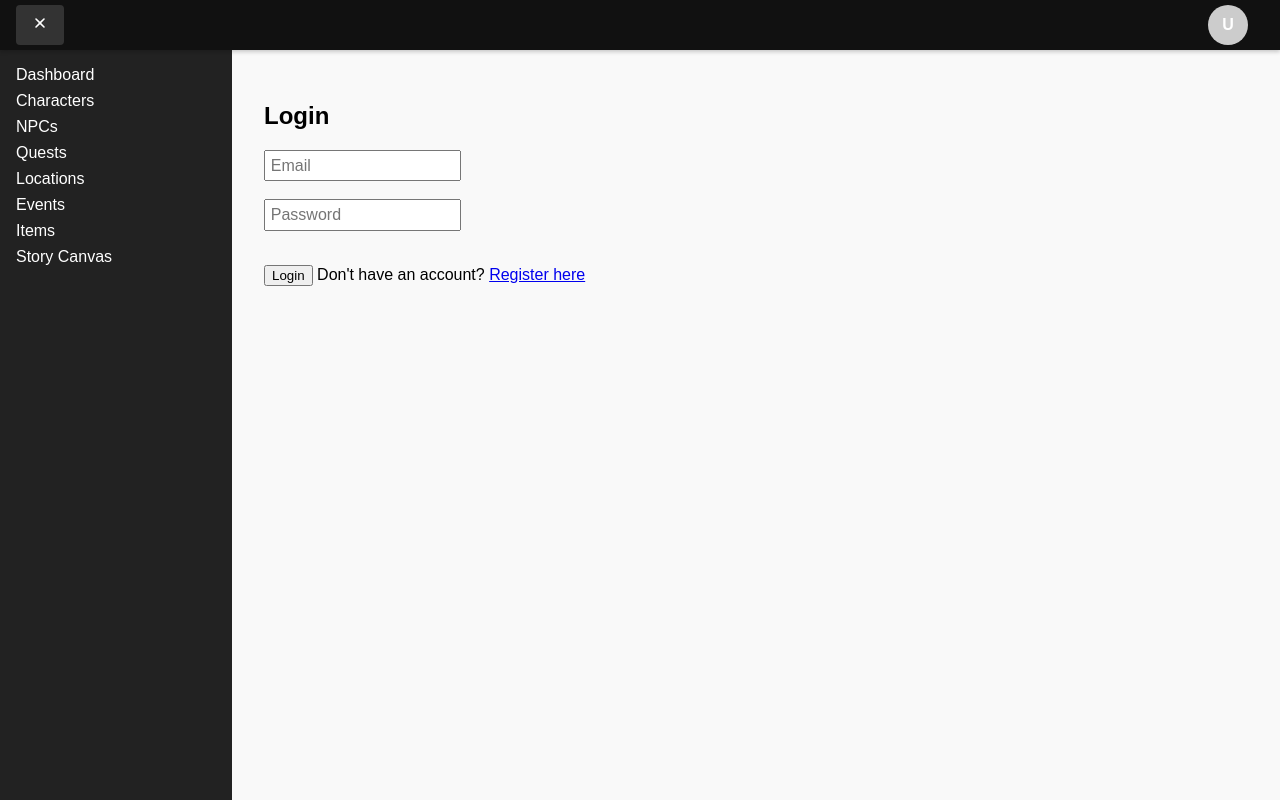
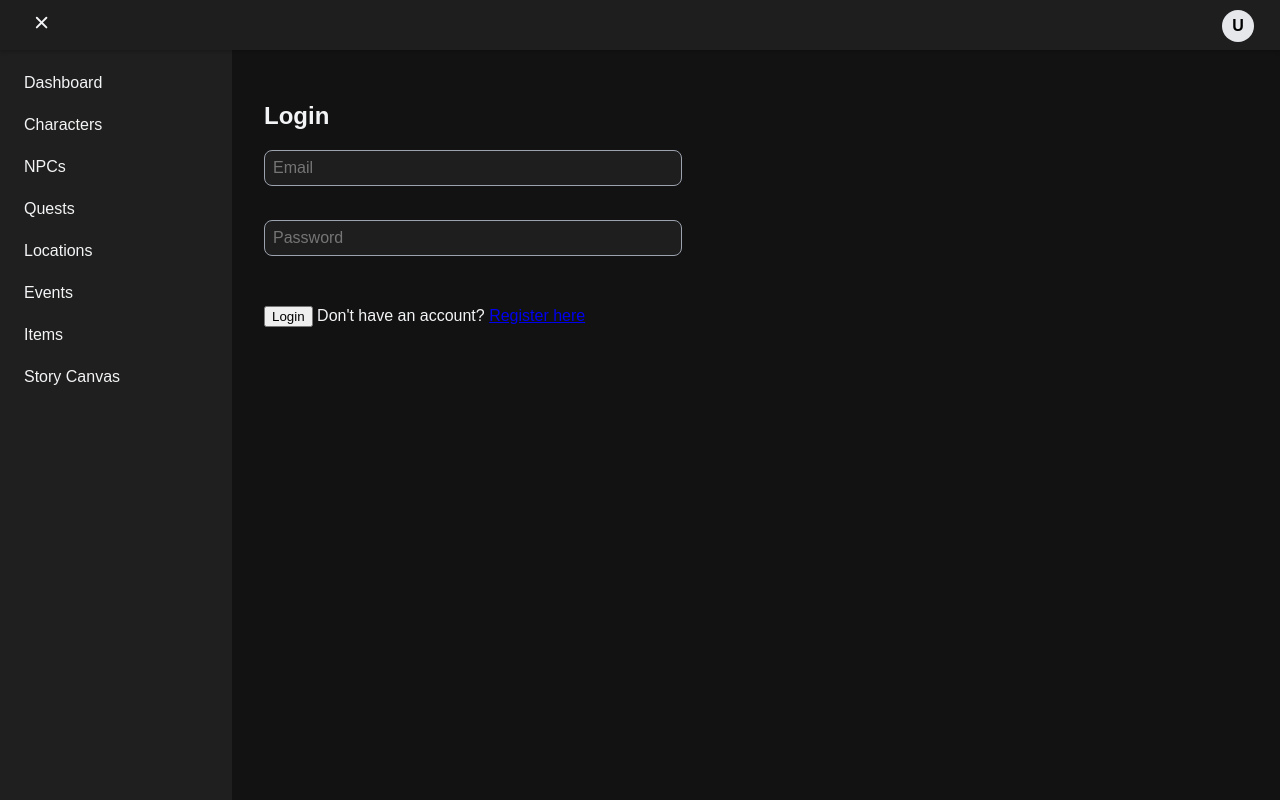
Before and after one commit to angelonis/campaign-manager, a React (Create React App) app: page /login in a window 1280 px wide. Built offline with nearby package versions, Linux system fonts and the light colour scheme; no server answers; sample sign-in values are in the browser's storage.

Commit message:
Users/angelonis/restructure project (#13)
* main test 3

* updated structure of project
added addtional pages
wrapped routing in auth check to prevent non users from accessing the app

* updated css
now supports light/dark mode

* fixed merge conflict

```diff
--- a/src/App.js
+++ b/src/App.js
@@ -6,7 +6,11 @@ import { AuthProvider, useAuth } from "./auth/useAuth";
 import UserMenu from "./components/UserMenu";
 import AppRoutes from "./routes/AppRoutes";
 
+import { ThemeProvider } from "./context/ThemeContext";
+
 import "./styles/App.css";
+import './styles/theme.css';
+
 
 function Layout() {
     const [sidebarOpen, setSidebarOpen] = useState(true);
@@ -56,9 +60,11 @@ function Layout() {
 function App() {
     return (
         <AuthProvider>
-            <Router>
-                <Layout />
-            </Router>
+            <ThemeProvider>
+                <Router>
+                    <Layout />
+                </Router>
+            </ThemeProvider>
         </AuthProvider>
     );
 }
--- a/src/components/UserMenu.js
+++ b/src/components/UserMenu.js
@@ -1,20 +1,17 @@
 import { auth } from "../firebase/firebase";
 import { onAuthStateChanged, signOut } from "firebase/auth";
+import React, { useState, useRef, useEffect } from "react";
 import { useNavigate } from "react-router-dom";
-import React, { useState, useEffect, useRef } from "react";
-import { FaUser, FaCog, FaSignOutAlt } from "react-icons/fa";
+import { useTheme } from "../context/ThemeContext";
+import { HiCog, HiUser, HiLogout, HiSun, HiMoon } from "react-icons/hi";
 
-function UserMenu() {
-    const [user, setUser] = useState(null);
-    const [menuOpen, setMenuOpen] = useState(false);
+import "../styles/UserMenu.css";
+
+const UserMenu = ({ user }) => {
+    const [open, setMenuOpen] = useState(false);
+    const menuRef = useRef(null);
     const navigate = useNavigate();
-
-    useEffect(() => {
-        const unsubscribe = onAuthStateChanged(auth, (currentUser) => {
-            setUser(currentUser);
-        });
-        return () => unsubscribe();
-    }, []);
+    const { theme, toggleTheme } = useTheme();
 
     const handleLogout = async () => {
         await signOut(auth);
@@ -22,104 +19,62 @@ function UserMenu() {
         navigate("/login");
     };
 
+    const handleClickOutside = (e) => {
+        if (menuRef.current && !menuRef.current.contains(e.target)) {
+            setMenuOpen(false);
+        }
+    };
+
     const handleLoginClick = () => {
         navigate("/login");
     };
 
+    const handleProfileClick = () => {
+        if (user) {
+            setMenuOpen(!open)
+        }
+    };
+
     useEffect(() => {
-        const handleClickOutside = (event) => {
-            if (menuRef.current && !menuRef.current.contains(event.target)) {
-                setMenuOpen(false);
-            }
-        };
-
         document.addEventListener("mousedown", handleClickOutside);
-        return () => {
-            document.removeEventListener("mousedown", handleClickOutside);
-        };
+        return () => document.removeEventListener("mousedown", handleClickOutside);
     }, []);
 
-    const menuRef = useRef(null);
+
     return (
-        <div ref={menuRef} style={{ position: "relative", marginRight: "1rem" }}>
-            {user ? (
-                <div>
-                    <div
-                        onClick={() => setMenuOpen(!menuOpen)}
-                        style={{
-                            width: "40px",
-                            height: "40px",
-                            borderRadius: "50%",
-                            backgroundColor: "#ccc",
-                            display: "flex",
-                            alignItems: "center",
-                            justifyContent: "center",
-                            cursor: "pointer",
-                            fontWeight: "bold",
-                            userSelect: "none"
-                        }}
-                        title={user.email}
-                    >
-                        {user.email.charAt(0).toUpperCase()}
+        <div className="user-menu" ref={menuRef}>
+            <div className="user-icon-container" onClick={() => handleProfileClick()}>
+                {user?.email
+                    ? <div className="user-icon">{user.email.charAt(0).toUpperCase()}</div>
+                    : <button onClick={handleLoginClick}>Login</button>}
+            </div>
+            {open && (
+                <div className="dropdown-menu">
+                    <div className="menu-item" onClick={() => {
+                        navigate("/profile");
+                        setMenuOpen(false);
+                    }}>
+                        <HiUser /> Profile
                     </div>
-                    {menuOpen && (
-                        <div
-                            style={{
-                                position: "absolute",
-                                top: "50px",
-                                right: 0,
-                                background: "white",
-                                border: "1px solid #ccc",
-                                borderRadius: "6px",
-                                padding: "0.5rem 0",
-                                zIndex: 10,
-                                minWidth: "160px",
-                                boxShadow: "0 2px 8px rgba(0, 0, 0, 0.15)"
-                            }}
-                        >
-                            <div style={{ padding: "0.5rem 1rem 0.2rem", fontWeight: "bold", fontSize: "0.70rem", color: "#555", opacity:.5 }}>
-                                {user.email}
-                            </div>
+                    <div className="menu-item" onClick={() => {
+                        navigate("/settings");
+                        setMenuOpen(false);
+                    }}>
+                        <HiCog /> Settings
+                    </div>
+                    <div className="menu-item" onClick={toggleTheme}>
+                        {theme === "dark" ? <HiSun /> : <HiMoon />} {theme === "dark" ? "Light Mode" : "Dark Mode"}
+                    </div>
+                    <div className="menu-item" onClick={() => {
+                        handleLogout();
 
-                            <div
-                                className="dropdown-item"
-                                onClick={() => {
-                                    setMenuOpen(false);
-                                    navigate("/profile");
-                                }}
-                            >
-                                <FaUser style={{ marginRight: "8px" }} />
-                                Profile
-                            </div>
-
-                            <div
-                                className="dropdown-item"
-                                onClick={() => {
-                                    setMenuOpen(false);
-                                    navigate("/settings");
-                                }}
-                            >
-                                <FaCog style={{ marginRight: "8px" }} />
-                                Settings
-                            </div>
-
-                            <div
-                                className="dropdown-item"
-                                onClick={handleLogout}
-                            >
-                                <FaSignOutAlt style={{ marginRight: "8px" }} />
-                                Logout
-                            </div>
-                        </div>
-                    )}
-
-
+                    }}>
+                        <HiLogout /> Logout
+                    </div>
                 </div>
-            ) : (
-                <button onClick={handleLoginClick}>Login</button>
             )}
         </div>
     );
-}
+};
 
 export default UserMenu;
--- /dev/null
+++ b/src/context/ThemeContext.js
@@ -0,0 +1,31 @@
+import React, { createContext, useContext, useEffect, useState } from "react";
+
+const ThemeContext = createContext();
+
+export const ThemeProvider = ({ children }) => {
+    const [theme, setTheme] = useState("dark");
+
+    useEffect(() => {
+        const stored = localStorage.getItem("theme");
+        const initialTheme = stored === "light" || stored === "dark" ? stored : "dark";
+        setTheme(initialTheme);
+        document.documentElement.setAttribute("data-theme", initialTheme);
+    }, []);
+
+
+    const toggleTheme = () => {
+        const newTheme = theme === "dark" ? "light" : "dark";
+        setTheme(newTheme);
+        console.log("Toggling theme to", newTheme);
+        document.documentElement.setAttribute("data-theme", newTheme);
+        localStorage.setItem("theme", newTheme);
+    };
+
+    return (
+        <ThemeContext.Provider value={{ theme, toggleTheme }}>
+            {children}
+        </ThemeContext.Provider>
+    );
+};
+
+export const useTheme = () => useContext(ThemeContext);
--- a/src/styles/App.css
+++ b/src/styles/App.css
@@ -1,11 +1,7 @@
-/* Default React styles (keep if you plan to use them elsewhere) */
-.App {
-    text-align: center;
-}
+/* Layout & Theme-Compatible Styling */
 
-.App-logo {
-    height: 40vmin;
-    pointer-events: none;
+:root {
+    font-family: var(--font-main);
 }
 
 @media (prefers-reduced-motion: no-preference) {
@@ -50,8 +46,8 @@
 
 .topbar {
     height: 50px;
-    background-color: #111;
-    color: white;
+    background-color: var(--color-surface);
+    color: var(--color-text);
     display: flex;
     align-items: center;
     padding: 0 1rem;
@@ -61,6 +57,7 @@
 
 .topbar-content {
     display: flex;
+    background-color: var(--color-surface);
     justify-content: space-between;
     width: 100%;
 }
@@ -73,11 +70,13 @@
 
 .sidebar {
     width: 200px;
-    background-color: #222;
-    color: white;
+    background-color: var(--color-sidebar);
+    color: var(--color-text);
     padding: 1rem;
     display: flex;
     flex-direction: column;
+    box-shadow: 2px 0 4px rgba(0, 0, 0, 0.1);
+    transition: background-color var(--transition), color var(--transition);
 }
 
     .sidebar h2 {
@@ -86,14 +85,19 @@
     }
 
     .sidebar a {
-        color: white;
+        color: var(--color-text);
         text-decoration: none;
         margin-bottom: 0.5rem;
+        padding: 0.5rem;
+        border-radius: var(--border-radius);
+        transition: background-color var(--transition), color var(--transition);
     }
 
         .sidebar a:hover {
-            text-decoration: underline;
+            background-color: var(--color-accent);
+            color: black;
         }
+
 
 .nav-links {
     display: flex;
@@ -103,45 +107,71 @@
 .main-content {
     flex-grow: 1;
     padding: 2rem;
-    background-color: #f9f9f9;
+    background-color: var(--color-bg);
+    color: var(--color-text);
     overflow-y: auto;
 }
 
 .sidebar-toggle {
-    background-color: #333;
-    color: white;
+    background-color: transparent;
+    color: var(--color-text);
     border: none;
     padding: 0.5rem 1rem;
     cursor: pointer;
-    font-size: 1rem;
-    border-radius: 4px;
+    font-size: 1.2rem;
+    border-radius: var(--border-radius);
 }
 
     .sidebar-toggle:hover {
-        background-color: #555;
+        background-color: var(--color-accent);
+        color: black;
     }
+
+/* Dropdown Items */
 
 .dropdown-item {
     padding: 0.5rem 1rem;
     cursor: pointer;
-    font-size: 0.8rem;
-    color: #333;
-    border-radius: 4px;
-    transition: background 0.2s border-radius 0.2s;
-    border-radius: 6px;
-    margin: 0.4rem 0.4rem;
+    font-size: 0.9rem;
+    color: var(--color-text);
+    border-radius: var(--border-radius);
+    transition: var(--transition);
+    margin: 0.25rem 0.5rem;
 }
 
     .dropdown-item:hover {
-        background-color: darkslategrey;
-        opacity: 0.7;
-        color: white;
+        background-color: var(--color-accent);
+        color: black;
     }
+
+/* Login Page Styles */
 
 .login-input {
     display: block;
-    padding: 0.3rem;
-    width: 20%;
+    padding: 0.5rem;
+    width: 100%;
+    max-width: 400px;
     font-size: 1rem;
-    box-sizing: border-box;
+    margin-bottom: 1rem;
+    border: 1px solid var(--color-muted);
+    border-radius: var(--border-radius);
+    background-color: var(--color-surface);
+    color: var(--color-text);
 }
+
+/* Optional: Logo spin (React default) */
+@keyframes App-logo-spin {
+    from {
+        transform: rotate(0deg);
+}
+
+    to {
+        transform: rotate(360deg);
+    }
+}
+
+.App-logo {
+    height: 40vmin;
+    pointer-events: none;
+    animation: App-logo-spin infinite 20s linear;
+}
--- /dev/null
+++ b/src/styles/UserMenu.css
@@ -0,0 +1,45 @@
+.user-menu {
+    position: relative;
+}
+
+.user-icon {
+    background-color: var(--color-icon-bg);
+    color: var(--color-icon-text);
+    width: 32px;
+    height: 32px;
+    margin-top: 5px;
+    margin-right: 10px;
+    border-radius: 50%;
+    text-align: center;
+    line-height: 32px;
+    font-weight: bold;
+    cursor: pointer;
+}
+
+.dropdown-menu {
+    position: absolute;
+    top: 40px;
+    right: 0;
+    background-color: var(--color-surface);
+    border-radius: var(--border-radius);
+    box-shadow: 0 2px 10px rgba(0,0,0,0.5);
+    padding: 0.5rem 0;
+    width: 180px;
+    z-index: 100;
+}
+
+.menu-item {
+    padding: 0.5rem 1rem;
+    display: flex;
+    align-items: center;
+    gap: 0.5rem;
+    color: var(--color-text);
+    cursor: pointer;
+    transition: var(--transition);
+}
+
+    .menu-item:hover {
+        background-color: var(--color-accent);
+        color: black;
+        border-radius: var(--border-radius);
+    }
--- /dev/null
+++ b/src/styles/theme.css
@@ -0,0 +1,26 @@
+
+:root {
+    --color-bg: #ffffff;
+    --color-surface: lightgrey;
+    --color-sidebar: lightgrey;
+    --color-icon-bg: #e5e7eb;
+    --color-icon-text: black;
+    --color-text: #1f2937;
+    --color-muted: #6b7280;
+    --color-accent: #06b6d4;
+    --border-radius: 8px;
+    --transition: 0.2s ease;
+}
+
+[data-theme="dark"] {
+    --color-bg: #121212;
+    --color-surface: #1e1e1e;
+    --color-sidebar: #1f1f1f;
+    --color-icon-bg: #e5e7eb;
+    --color-icon-text: black;
+    --color-text: #f3f4f6;
+    --color-muted: #9ca3af;
+    --color-accent: #22d3ee;
+    --border-radius: 8px;
+    --transition: 0.2s ease;
+}
```
